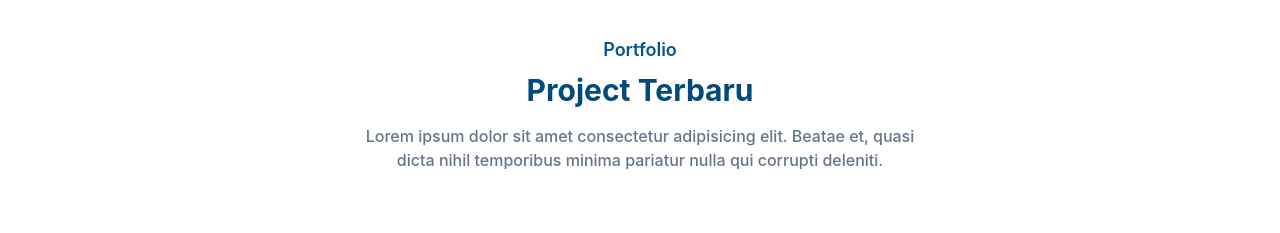
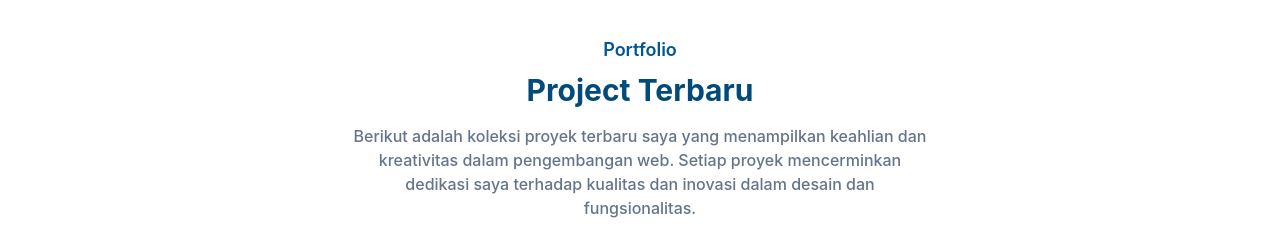
Before and after one commit to Muklisinmulki/web-portfolio, a website: page index.html in a window 1280 px wide. Shown: the part 1800-2033 px from the top of the page. Drawn offline with Linux system fonts and the light colour scheme; grey boxes are pictures that could not be loaded.

Commit message:
Update index.html

```diff
--- a/index.html
+++ b/index.html
@@ -176,7 +176,7 @@
       <div class="max-w-xl mx-auto text-center mb-16">
         <h4 class="font-semibold text-lg text-primary mb-2">Portfolio</h4>
         <h2 class="font-bold text-dark text-3xl mb-4">Project Terbaru</h2>
-        <p class="font-medium text-md text-secondary">Lorem ipsum dolor sit amet consectetur adipisicing elit. Beatae et, quasi dicta nihil temporibus minima pariatur nulla qui corrupti deleniti.</p>
+        <p class="font-medium text-md text-secondary">Berikut adalah koleksi proyek terbaru saya yang menampilkan keahlian dan kreativitas dalam pengembangan web. Setiap proyek mencerminkan dedikasi saya terhadap kualitas dan inovasi dalam desain dan fungsionalitas.</p>
       </div>
     </div>
     <div class="container mx-auto px-4">
```
